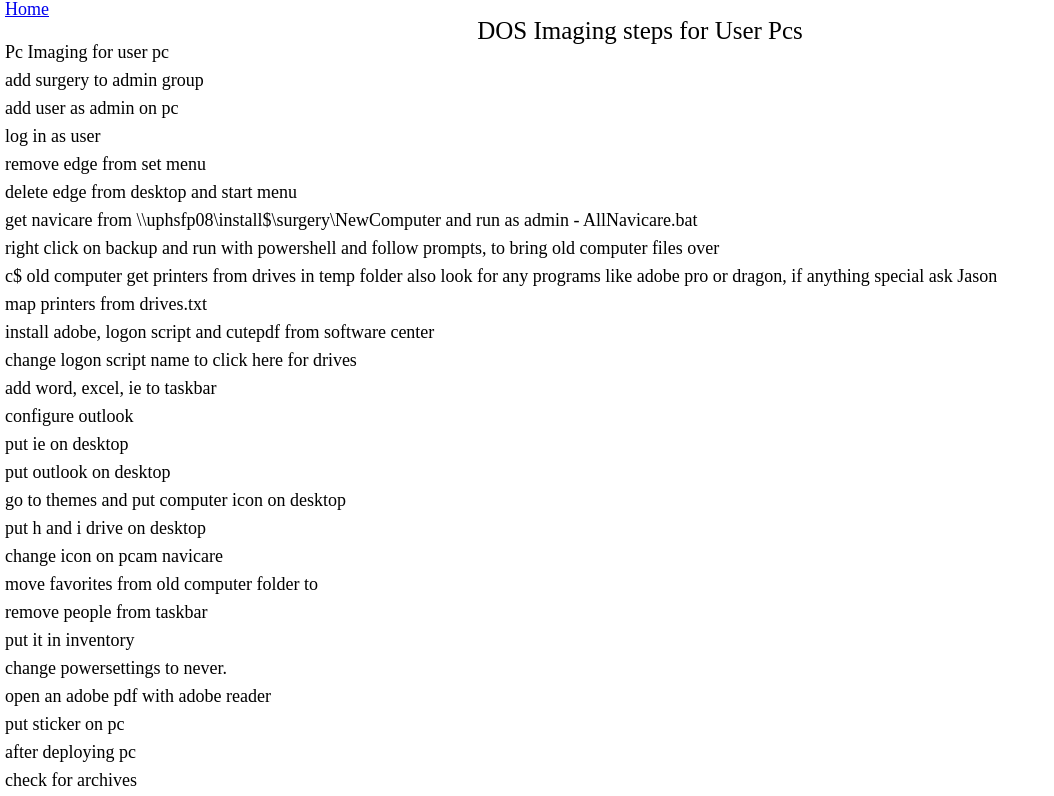
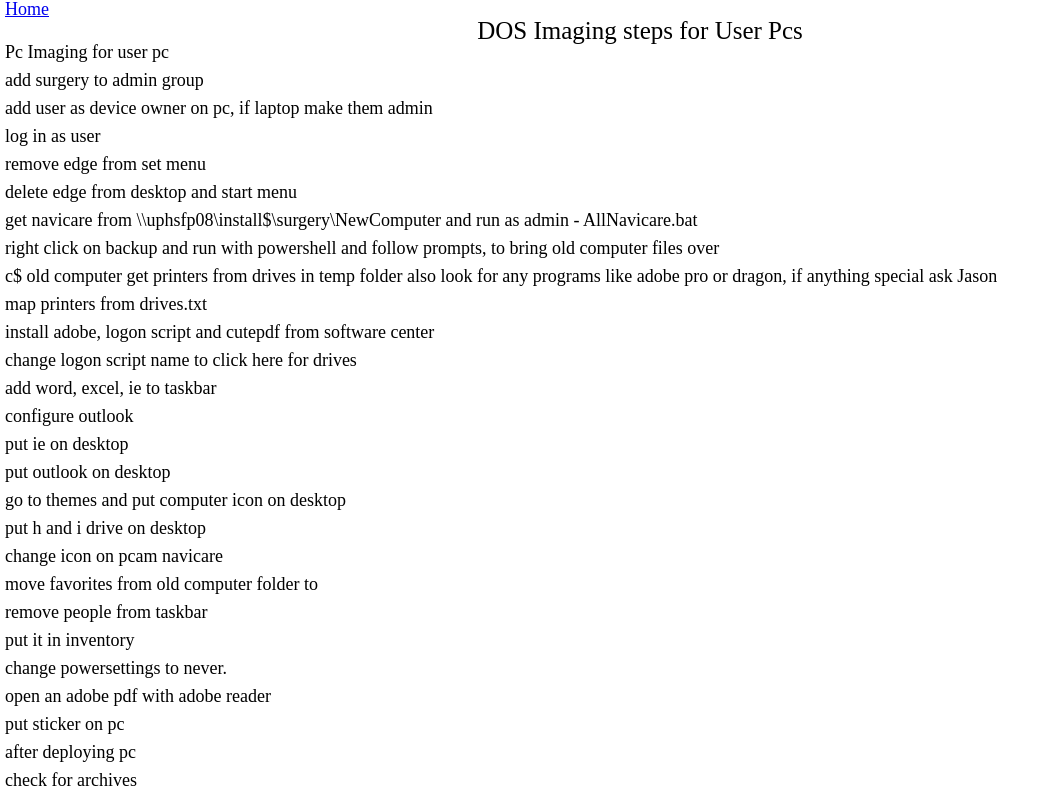
Before and after one commit to surgeryis/website, a plain HTML site: page ImageSteps.html in a window 1280 px wide. Shown: the top 796 px of the page, without its empty margins (0-1054 px from the left). Drawn offline with Linux system fonts and the light colour scheme.

Commit message:
Update ImageSteps.html
Changed admin to device owner.

```diff
--- a/ImageSteps.html
+++ b/ImageSteps.html
@@ -12,7 +12,7 @@
 
 			<li>Pc Imaging for user pc</li><br>
 			<li>add surgery to admin group</li><br>
-			<li>add user as admin on pc</li><br>
+			<li>add user as device owner on pc, if laptop make them admin</li><br>
 			<li>log in as user</li><br>
 			<li>remove edge from set menu</li><br>
 			<li>delete edge from desktop and start menu</li><br>
```
